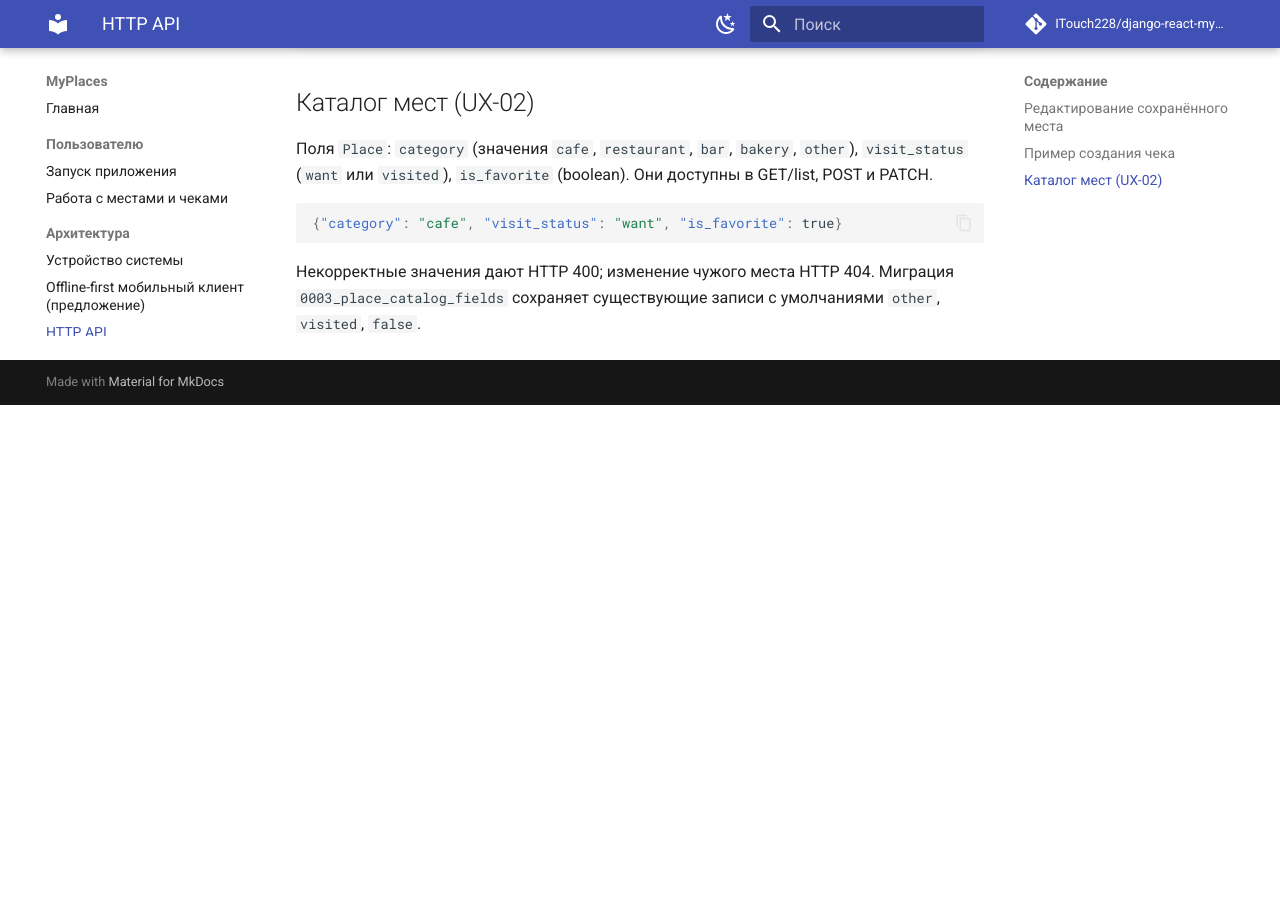
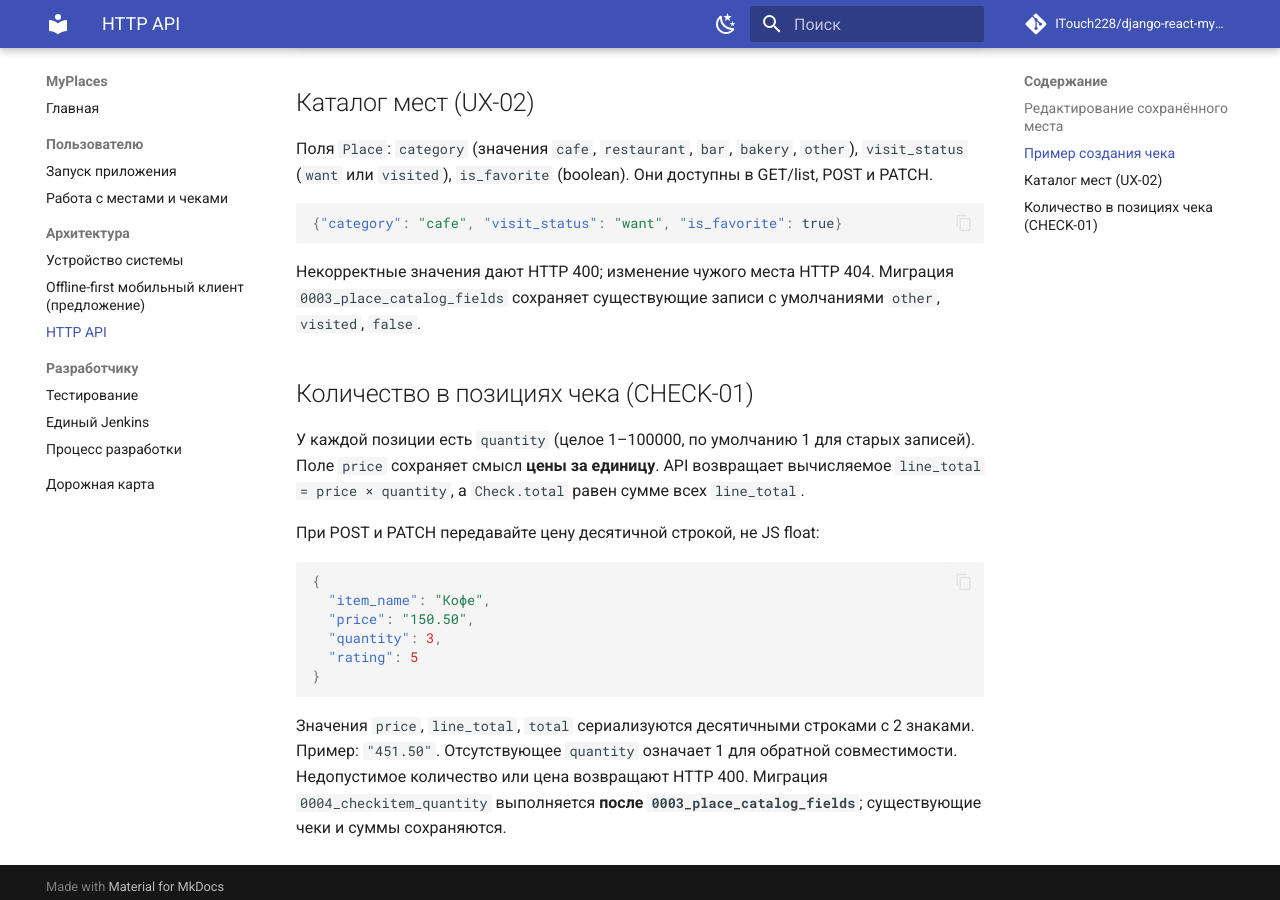
Before and after one commit to ITouch228/django-react-myplaces, an MkDocs documentation site: the page built from docs/api.md, in a window 1280 px wide and 900 px high, scrolled down 1759 px. Built offline with MkDocs 1.6.1 and Material for MkDocs 9.7.7, drawn with Linux system fonts in a browser that asks for light colours; comment, search, counter and statistics services are not loaded; before the commit the page ends 2164 px from its top, so only the background shows below that.

Commit message:
docs(checks): describe quantity migration, exact decimal contract and acceptance tests

````diff
--- a/docs/api.md
+++ b/docs/api.md
@@ -63,3 +63,21 @@
 ```
 
 Некорректные значения дают HTTP 400; изменение чужого места HTTP 404. Миграция `0003_place_catalog_fields` сохраняет существующие записи с умолчаниями `other`, `visited`, `false`.
+
+
+## Количество в позициях чека (CHECK-01)
+
+У каждой позиции есть `quantity` (целое 1–100000, по умолчанию 1 для старых записей). Поле `price` сохраняет смысл **цены за единицу**. API возвращает вычисляемое `line_total = price × quantity`, а `Check.total` равен сумме всех `line_total`.
+
+При POST и PATCH передавайте цену десятичной строкой, не JS float:
+
+```json
+{
+  "item_name": "Кофе",
+  "price": "150.50",
+  "quantity": 3,
+  "rating": 5
+}
+```
+
+Значения `price`, `line_total`, `total` сериализуются десятичными строками с 2 знаками. Пример: `"451.50"`. Отсутствующее `quantity` означает 1 для обратной совместимости. Недопустимое количество или цена возвращают HTTP 400. Миграция `0004_checkitem_quantity` выполняется **после `0003_place_catalog_fields`**; существующие чеки и суммы сохраняются.
````
